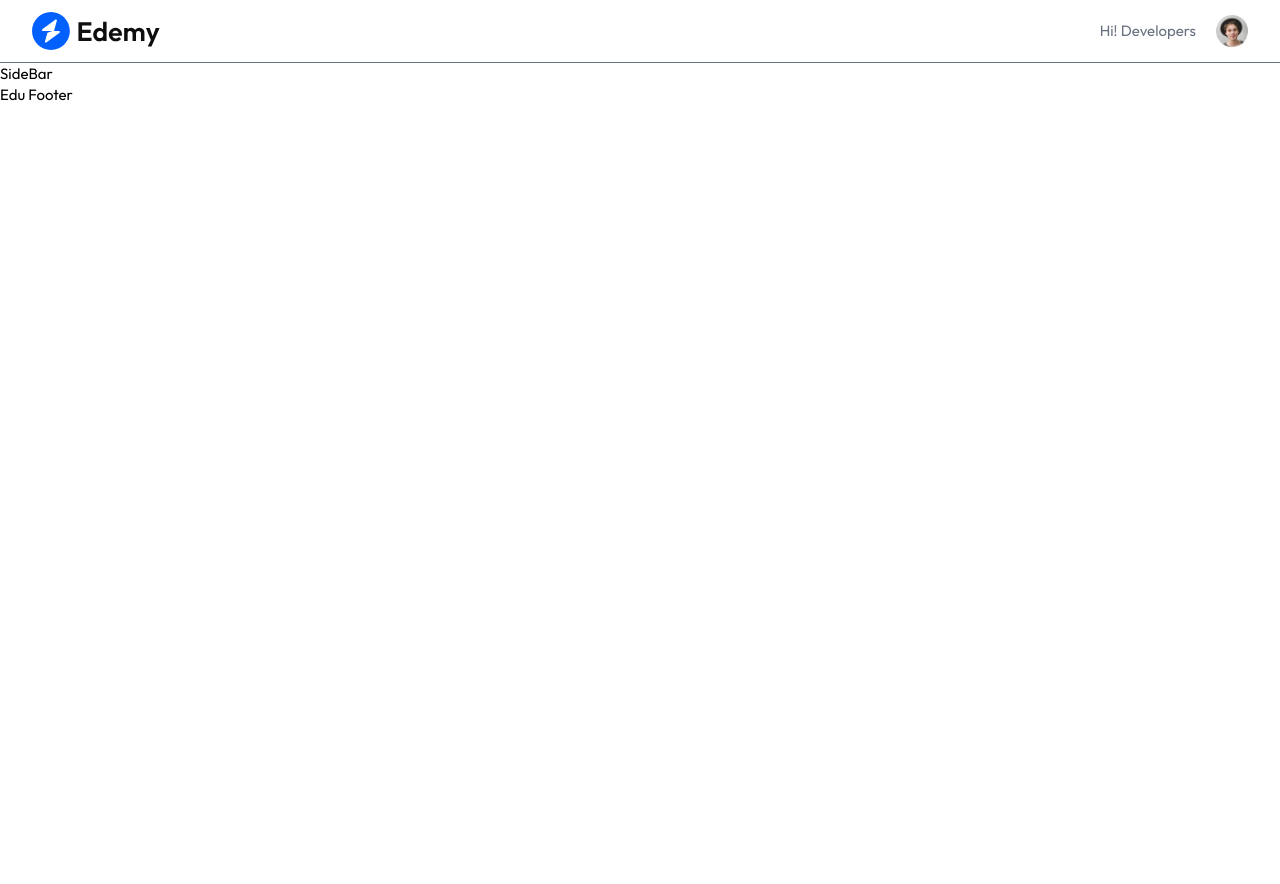
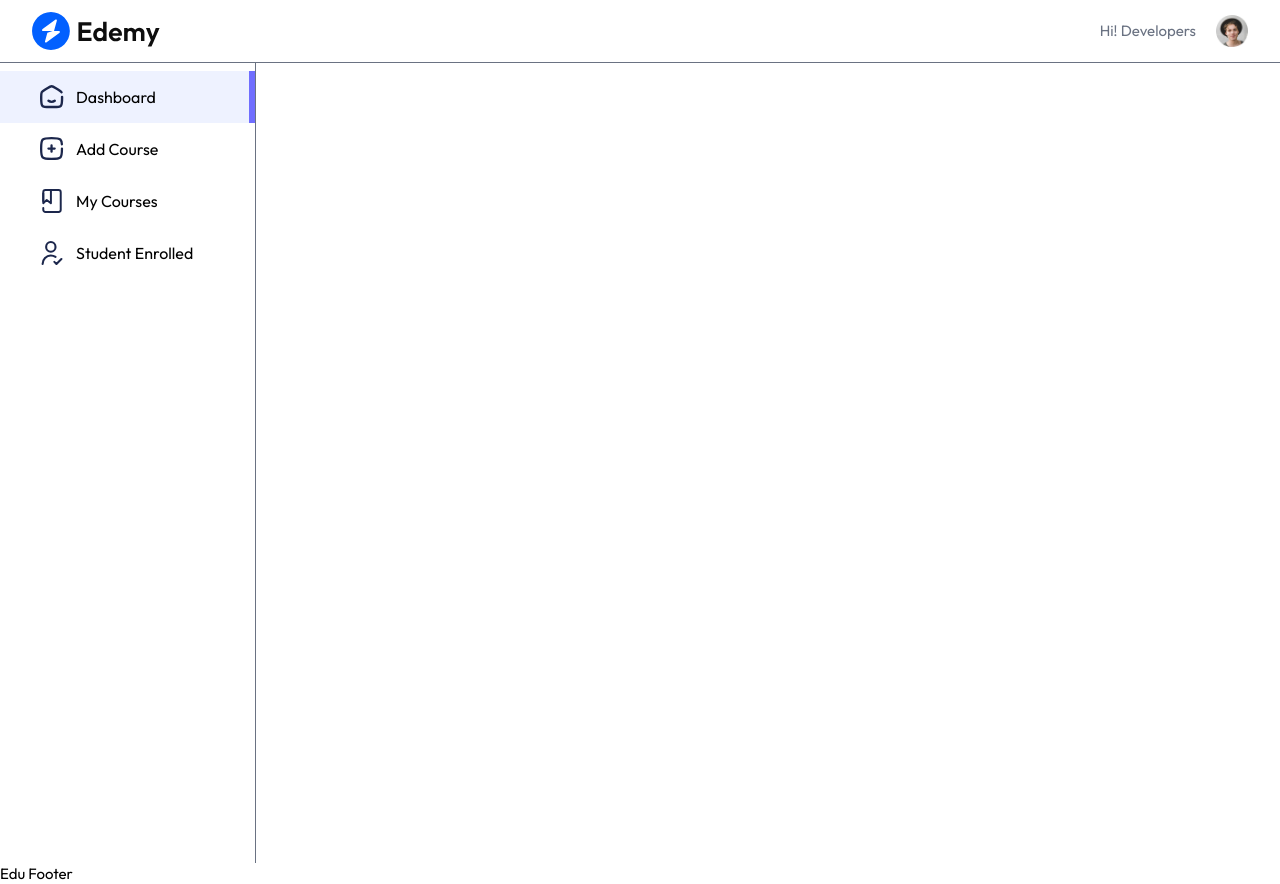
Before and after one commit to dpac14/Learning_Management_System, a React (Vite) app in the folder client/: page /educator in a window 1280 px wide. Before the commit the page ends 800 px from the top, so only its background shows below. Built offline with nearby package versions, Linux system fonts and the light colour scheme; no server answers.

Commit message:
Added Sidebar in Educator

```diff
--- a/client/src/components/educator/SideBar.jsx
+++ b/client/src/components/educator/SideBar.jsx
@@ -1,9 +1,31 @@
-import React from 'react';
+import React, { useContext } from 'react';
+import { assets } from '../../assets/assets';
+import { AppContext } from '../../context/AppContext';
+import { NavLink } from 'react-router-dom';
 
 const SideBar = () => {
-  return (
-    <div>
-      <h1>SideBar</h1>
+
+
+  const { isEducator } = useContext(AppContext)
+  const menuItems = [
+    { name: 'Dashboard', path: '/educator', icon: assets.home_icon },
+    { name: 'Add Course', path: '/educator/add-course', icon: assets.add_icon },
+    { name: 'My Courses', path: '/educator/my-courses', icon: assets.my_course_icon },
+    { name: 'Student Enrolled', path: '/educator/student-enrolled', icon: assets.person_tick_icon },
+  ];
+  return isEducator && (
+
+    <div className='md:w-64 w-16 border-r min-h-screen text-base border-gray-500 py-2 flex flex-col'>
+      {menuItems.map((item) => (
+        <NavLink
+          to={item.path}
+          key={item.name}
+          end={item.path === '/educator'}
+          className={({ isActive }) => `flex items-center md:flex-row flex-col md:justify-start justify-center py-3.5 md:px-10 gap-3 ${isActive ? 'bg-indigo-50 border-r-[6px] border-indigo-500/90' : 'hover:bg-gray-100/90 border-r-[6px] border-white hover:border-gray-100/90'}`}>
+          <img src={item.icon} alt="" className='w-6 h-6 ' />
+          <p className='md:block hidden text-center'>{item.name}</p>
+        </NavLink>
+      ))}
     </div>
   );
 }
```
